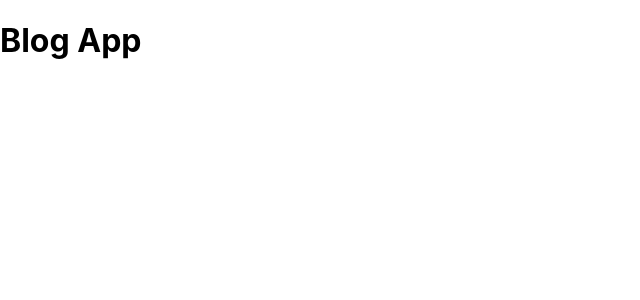
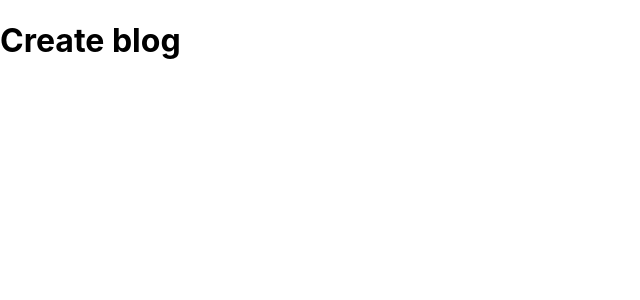
Before and after one commit to Letiste/BlogApp, a React (Create React App) app in the folder client/: page /create in a window 1280 px wide. Shown: the top 300 px of the page, without its empty margins (0-640 px from the left). Built offline with nearby package versions, Linux system fonts and the light colour scheme.

Commit message:
Setup react router (#2)

```diff
--- a/client/package.json
+++ b/client/package.json
@@ -8,6 +8,7 @@
     "@testing-library/user-event": "^7.1.2",
     "react": "^16.13.1",
     "react-dom": "^16.13.1",
+    "react-router-dom": "^5.2.0",
     "react-scripts": "3.4.3"
   },
   "scripts": {
--- a/client/src/App.js
+++ b/client/src/App.js
@@ -1,7 +1,18 @@
 import React from 'react';
+import {BrowserRouter as Router, Route} from 'react-router-dom'
+
+import Homepage from "./Component/Homepage/Homepage"
+import CreateBlog from "./Component/CreateBlog/CreateBlog"
 
 function App() {
-  return <h1>Blog App</h1>;
+  return (
+    <Router>
+      <Route path="/" exact component={Homepage} />
+
+      <Route path="/create" exact component={CreateBlog} />
+
+    </Router>
+  )
 }
 
 export default App;
--- /dev/null
+++ b/client/src/Component/CreateBlog/CreateBlog.js
@@ -0,0 +1,6 @@
+import React from "react"
+
+export default function CreateBlog() {
+
+  return <h1>Create blog</h1>
+}
--- /dev/null
+++ b/client/src/Component/Homepage/Homepage.js
@@ -0,0 +1,6 @@
+import React from "react"
+
+export default function Homepage() {
+
+  return <h1>Homepage</h1>
+}
```
Also changed, not shown: client/src/Component/CreateBlog/CreateBlog.css (added), client/src/Component/Homepage/Homepage.css (added), 1 other file (tests, documents, lock files or other folders).
